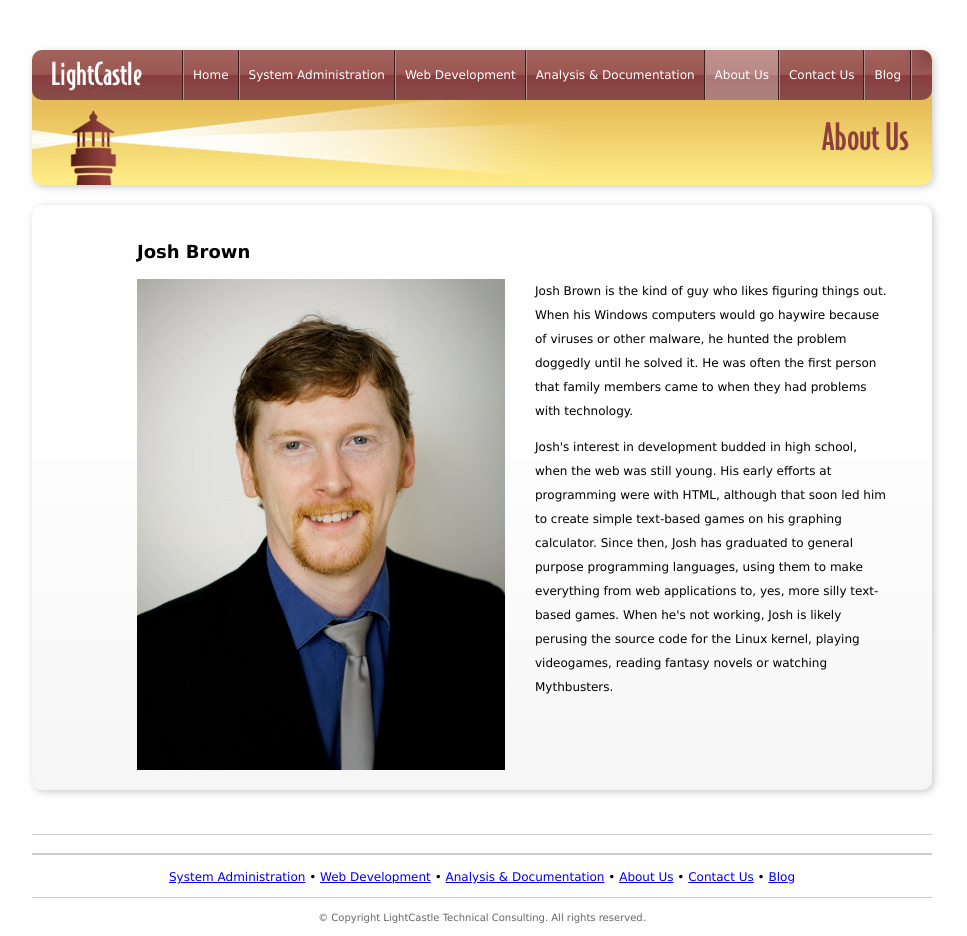
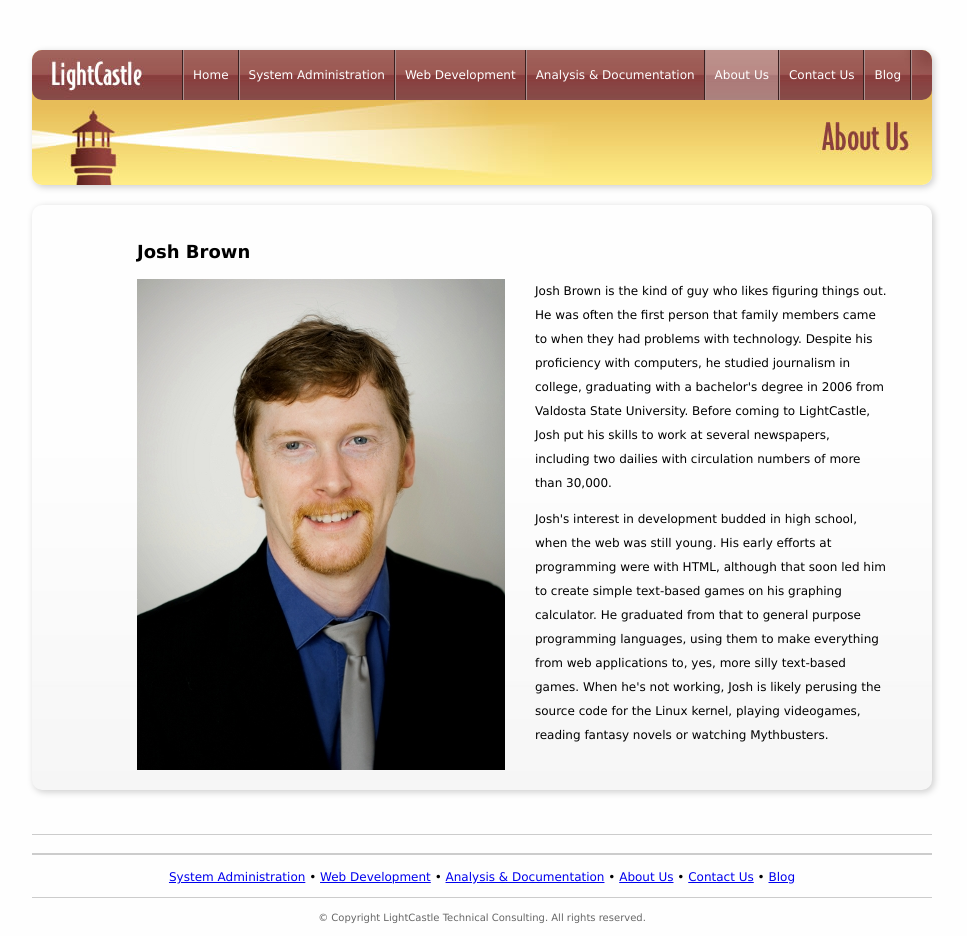
Before and after one commit to lightcastle/djangowebsite, a Django app: page /about/josh in a window 1280 px wide. Shown: the whole page, without its empty margins (158-1125 px from the left). Run offline with Django 3.2, Linux system fonts and the light colour scheme; some libraries are stand-ins or nearby versions.

Commit message:
changing joshs bio again

```diff
--- a/lightcastle/website/templates/people/josh.html
+++ b/lightcastle/website/templates/people/josh.html
@@ -8,13 +8,10 @@
     <h2>Josh Brown</h2>
     <p> <img src="/static/images/josh.jpg" alt="Josh Brown" width="368" height="491" class="float_left" />
 
-
 <p>
-Josh Brown is the kind of guy who likes figuring things out.
-
-When his Windows computers would go haywire because of viruses or other malware, he hunted the problem doggedly until he solved it. He was often the first person that family members came to when they had problems with technology.
+Josh Brown is the kind of guy who likes figuring things out. He was often the first person that family members came to when they had problems with technology. Despite his proficiency with computers, he studied journalism in college, graduating with a bachelor's degree in 2006 from Valdosta State University. Before coming to LightCastle, Josh put his skills to work at several newspapers, including two dailies with circulation numbers of more than 30,000.
 </p>
-Josh's interest in development budded in high school, when the web was still young. His early efforts at programming were with HTML, although that soon led him to create simple text-based games on his graphing calculator. Since then, Josh has graduated to general purpose programming languages, using them to make everything from web applications to, yes, more silly text-based games. When he's not working, Josh is likely perusing the source code for the Linux kernel, playing videogames, reading fantasy novels or watching Mythbusters.
- </div>
+Josh's interest in development budded in high school, when the web was still young. His early efforts at programming were with HTML, although that soon led him to create simple text-based games on his graphing calculator. He graduated from that to general purpose programming languages, using them to make everything from web applications to, yes, more silly text-based games. When he's not working, Josh is likely perusing the source code for the Linux kernel, playing videogames, reading fantasy novels or watching Mythbusters.
+</div>
 <br clear="both"/>
 {%endblock%}
```
